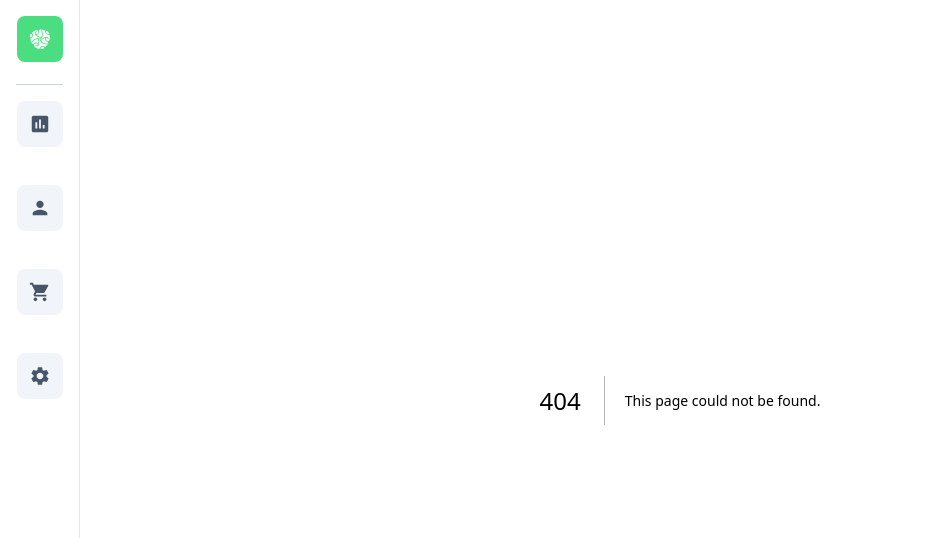
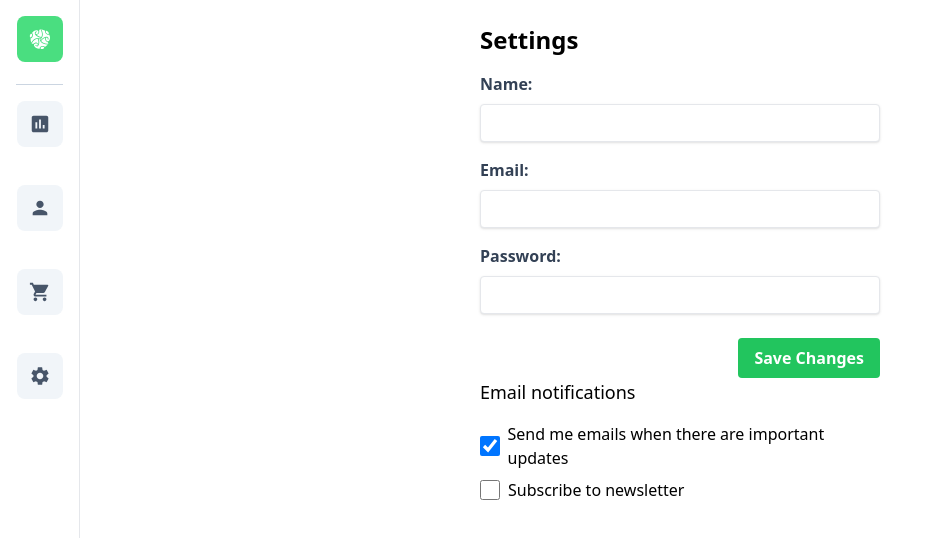
Before and after one commit to Guccifer808/dashboard-nextjs, a Next.js app: page /settings in a window 1280 px wide. Before the commit this address had no page. Shown: the top 538 px of the page, without its empty margins (0-927 px from the left). Built offline with nearby package versions, Linux system fonts and the light colour scheme.

Commit message:
Added settings page

```diff
--- /dev/null
+++ b/pages/settings.jsx
@@ -0,0 +1,112 @@
+import { useState } from "react";
+
+const Settings = () => {
+  const [name, setName] = useState("");
+  const [email, setEmail] = useState("");
+  const [password, setPassword] = useState("");
+  const [emailNotificationSettings, setEmailNotificationSettings] = useState({
+    sendEmails: true,
+    sendNewsletter: false,
+  });
+  const handleSubmit = (event) => {
+    event.preventDefault();
+    // Add code here to submit the form data
+  };
+
+  return (
+    <div className="mx-auto max-w-md p-6">
+      <h1 className="mb-4 text-2xl font-bold">Settings</h1>
+      <form onSubmit={handleSubmit}>
+        <div className="mb-4">
+          <label className="mb-2 block font-bold text-slate-700" htmlFor="name">
+            Name:
+          </label>
+          <input
+            className="focus:shadow-outline w-full appearance-none rounded border py-2 px-3 leading-tight text-slate-700 shadow focus:outline-none"
+            id="name"
+            type="text"
+            value={name}
+            onChange={(e) => setName(e.target.value)}
+          />
+        </div>
+        <div className="mb-4">
+          <label
+            className="mb-2 block font-bold text-slate-700"
+            htmlFor="email"
+          >
+            Email:
+          </label>
+          <input
+            className="focus:shadow-outline w-full appearance-none rounded border py-2 px-3 leading-tight text-slate-700 shadow focus:outline-none"
+            id="email"
+            type="email"
+            value={email}
+            onChange={(e) => setEmail(e.target.value)}
+          />
+        </div>
+        <div className="mb-6">
+          <label
+            className="mb-2 block font-bold text-slate-700"
+            htmlFor="password"
+          >
+            Password:
+          </label>
+          <input
+            className="focus:shadow-outline w-full appearance-none rounded border py-2 px-3 leading-tight text-slate-700 shadow focus:outline-none"
+            id="password"
+            type="password"
+            value={password}
+            onChange={(e) => setPassword(e.target.value)}
+          />
+        </div>
+        <div className="flex justify-end">
+          <button
+            className="focus:shadow-outline rounded bg-green-500 py-2 px-4 font-bold text-white hover:bg-green-700 focus:outline-none"
+            type="submit"
+          >
+            Save Changes
+          </button>
+        </div>
+      </form>
+      <div className="mb-8">
+        <h3 className="mb-4 text-lg font-medium">Email notifications</h3>
+        <div className="mb-2 flex items-center">
+          <input
+            type="checkbox"
+            id="send-emails"
+            className="form-checkbox h-5 w-5 text-green-400"
+            checked={emailNotificationSettings.sendEmails}
+            onChange={(e) =>
+              setEmailNotificationSettings((prevSettings) => ({
+                ...prevSettings,
+                sendEmails: e.target.checked,
+              }))
+            }
+          />
+          <label htmlFor="send-emails" className="ml-2">
+            Send me emails when there are important updates
+          </label>
+        </div>
+        <div className="flex items-center">
+          <input
+            type="checkbox"
+            id="send-newsletter"
+            className="form-checkbox h-5 w-5 text-green-400"
+            checked={emailNotificationSettings.sendNewsletter}
+            onChange={(e) =>
+              setEmailNotificationSettings((prevSettings) => ({
+                ...prevSettings,
+                sendNewsletter: e.target.checked,
+              }))
+            }
+          />
+          <label htmlFor="send-newsletter" className="ml-2">
+            Subscribe to newsletter
+          </label>
+        </div>
+      </div>
+    </div>
+  );
+};
+
+export default Settings;
```
